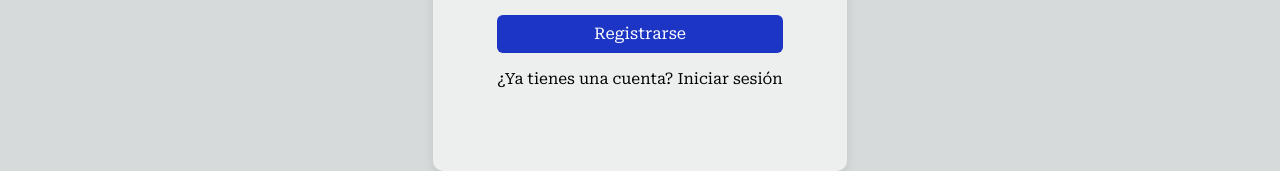
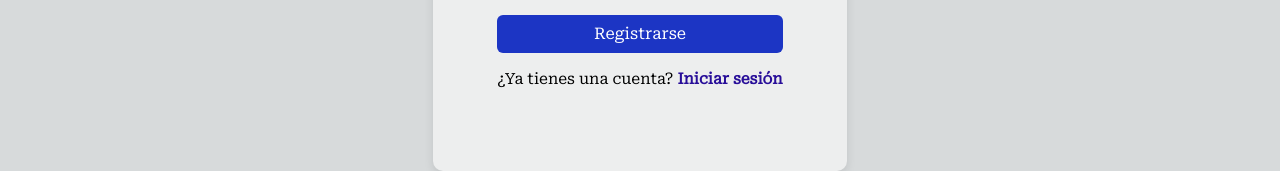
Before and after one commit to rebenew/frontendOmegaCursos, an Angular app: page /signup in a window 1280 px wide. Shown: the part 497-668 px from the top of the page. Built offline with nearby package versions, Linux system fonts and the light colour scheme.

Commit message:
Update navbar links with router navigation and remove duplicate button in landing page; add styles for login link

```diff
--- a/src/app/Components/navbar/navbar.component.html
+++ b/src/app/Components/navbar/navbar.component.html
@@ -1,11 +1,11 @@
 <nav #menuNav>
   <h2>Bienvenido a EAFIT e-Learning</h2>
   <div class="contentOpcion">
-    <a class="menuNav">Inicio</a>
-    <a class="menuNav">Cursos</a>
+    <a class="menuNav" routerLink="/" routerLinkActive="active">Inicio</a>
+    <a class="menuNav" routerLink="/cursos" routerLinkActive="active">Cursos</a>
     <a class="menuNav" href='#testimonials'>¿Por qué elegirnos?</a>
     <a class="menuNav" href='#contacto'>Contáctanos</a>
-    <a class="menuNav" >Iniciar sesión</a>
+    <a class="menuNav" routerLink="/login2" routerLinkActive="active">Iniciar sesión</a>
     <div class="menuNav DivImg" (click)="toggleDarkMode()">
       <img class="darkHome" src="/iconsMenu/dark/dark.svg" alt="">
       <img class="lightHome" src="/iconsMenu/light/dark.svg" alt="">
--- a/src/app/Pages/landing-page/landing-page.component.html
+++ b/src/app/Pages/landing-page/landing-page.component.html
@@ -86,7 +86,6 @@
     <div class="button">
       <button type="submit" class="cta-button">Enviar mensaje</button>
     </div>
-    <button type="submit" class="cta-button">Enviar mensaje</button>
   </div>
   </form>
 </section>
--- a/src/app/Pages/signup-page/signup-page.component.scss
+++ b/src/app/Pages/signup-page/signup-page.component.scss
@@ -40,3 +40,20 @@ $border-radius: 10px;
   width: 100%;
   margin: 5% 0;
 }
+
+
+.login-link {
+  a {
+      color: #280e99; // Color inicial del enlace
+      font-weight: bold;
+
+      &:hover {
+          color: #5314e6; // Cambia de color al pasar el mouse
+          text-decoration: underline; // Agrega subrayado en hover
+      }
+  }
+}
+a {
+  color: var(--color-blue );
+  text-decoration: none;
+}
```
